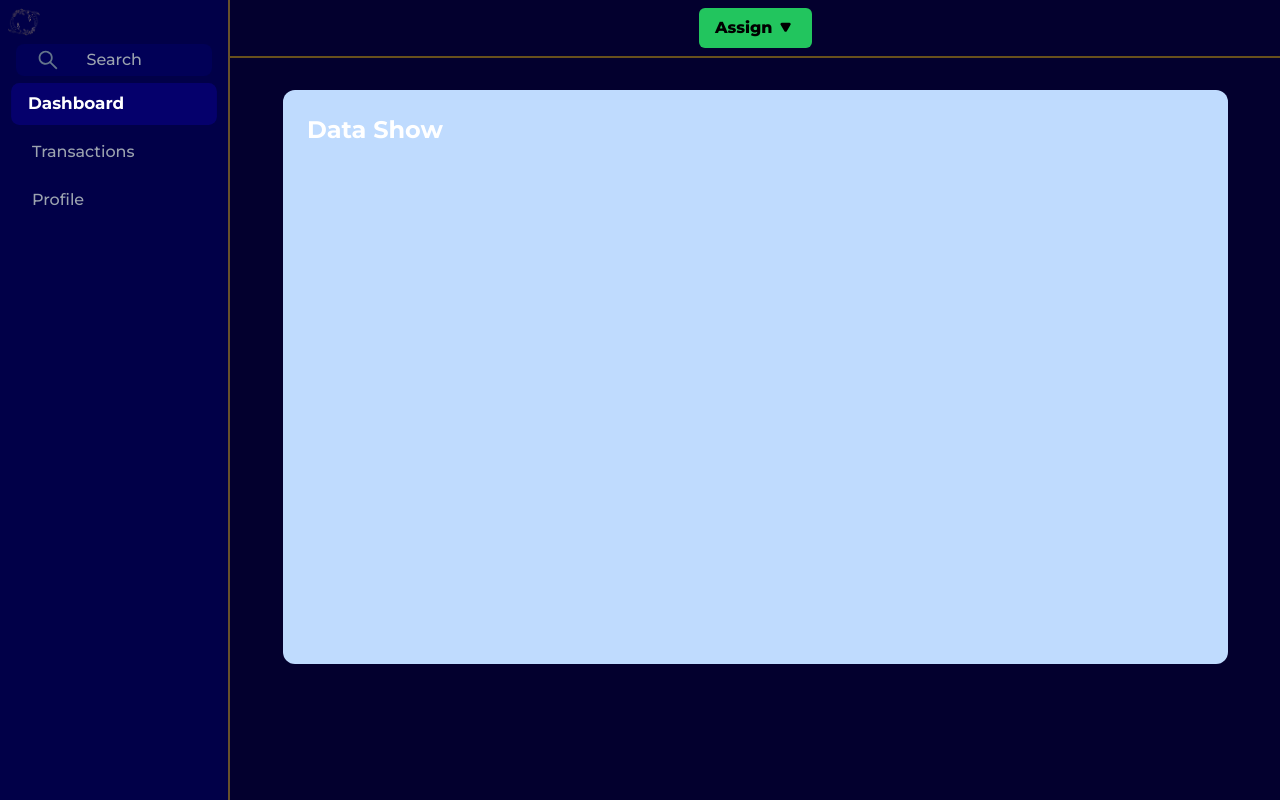
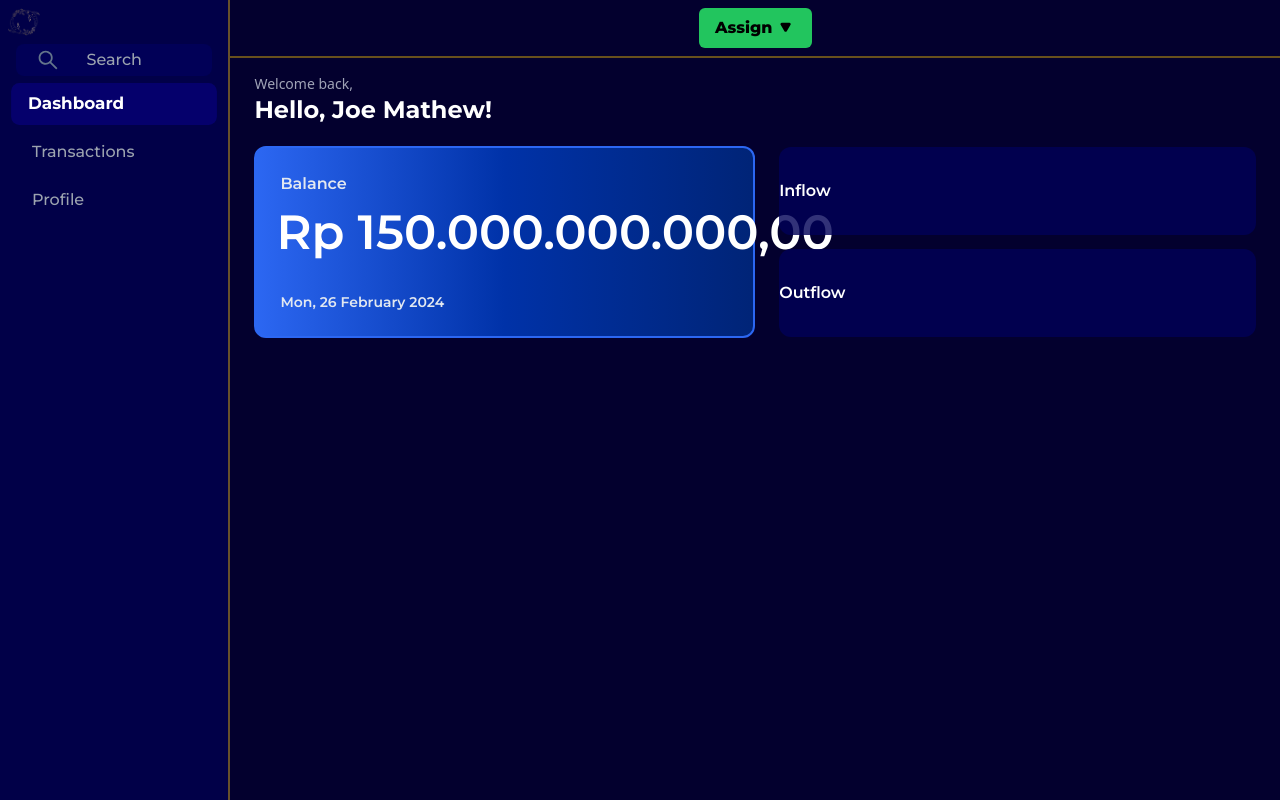
Before and after one commit to zerothy/ristek-pisces, a Next.js app: page / in a window 1280 px wide. Built offline with nearby package versions, Linux system fonts and the light colour scheme.

Commit message:
Add data folder and balance

```diff
--- /dev/null
+++ b/src/data/account.json
@@ -0,0 +1,4 @@
+{
+    "name": "Joe Mathew",
+    "balance": 150000000000
+}
--- a/src/pages/index.tsx
+++ b/src/pages/index.tsx
@@ -4,6 +4,8 @@ import Head from "next/head";
 import { useState } from "react";
 import { useEffect } from "react";
 import React from "react";
+import data from "../data/data.json";
+import account from "../data/account.json";
 
 import { TbTriangleInvertedFilled } from "react-icons/tb";
 import { IoMdCheckmarkCircleOutline } from "react-icons/io";
@@ -25,10 +27,10 @@ const HomeHeader: React.FC = () => {
 
   const [showModal, setShowModal] = useState(false);
 
-  const [value, setValue] = useState<number>(NaN);
+  const [value, setValue] = useState<number>('' as unknown as number);
   const handleInputChange = (e: React.ChangeEvent<HTMLInputElement>) => {
-    if (e.target.value === "") return setValue(NaN);
-    if (parseInt(e.target.value) < 0) return setValue(NaN);
+    if (e.target.value === "") return setValue('' as unknown as number);
+    if (parseInt(e.target.value) < 0) return setValue('' as unknown as number);
     if (parseInt(e.target.value) > 1000000000) return setValue(1000000000);
     setValue(parseInt(e.target.value));
   };
@@ -71,11 +73,11 @@ const HomeHeader: React.FC = () => {
               max={1000000000}
             />
             <div className="flex justify-evenly p-4 w-full">
-              <div onMouseDown={handleReceiveMouseDown} onMouseUp={handleReceiveMouseUp} className={`bg-[#9092ff] text-gray-900 duration-150 cursor-pointer transition-all py-2 px-4 font-monserrat font-bold rounded-3xl ${receiveMouseDown ? 'scale-100' : 'hover:scale-105'}`}>
+              <div onMouseDown={handleReceiveMouseDown} onMouseUp={handleReceiveMouseUp} className={`bg-[#9092ff] text-gray-900 duration-150 cursor-pointer transition-all py-2 px-4 font-monserrat font-bold rounded-3xl ${receiveMouseDown ? 'scale-100 duration-75' : 'hover:scale-105'}`}>
                 <IoMdCheckmarkCircleOutline className="inline-block mb-[0.2rem] mr-2" />
                 Receive
               </div>
-              <div onMouseDown={handleSpendMouseDown} onMouseUp={handleSpendMouseUp} className={`bg-[#575899] text-slate-200 duration-150 cursor-pointer transition-all pl-4 py-2 pr-5 font-monserrat font-bold rounded-3xl ${spendMouseDown ? 'scale-100' : 'hover:scale-105'}`}>
+              <div onMouseDown={handleSpendMouseDown} onMouseUp={handleSpendMouseUp} className={`bg-[#575899] text-slate-200 duration-150 cursor-pointer transition-all pl-4 py-2 pr-5 font-monserrat font-bold rounded-3xl ${spendMouseDown ? 'scale-100 duration-75' : 'hover:scale-105'}`}>
                 <RiMoneyDollarCircleLine className="inline-block mb-[0.2rem] mr-2 text-xl" />
                 Spend
               </div>
@@ -88,10 +90,29 @@ const HomeHeader: React.FC = () => {
 }
 
 const DataShow: React.FC = () => {
+  const [date, setDate] = useState(new Date());
+  const days = ['Sun', 'Mon', 'Tue', 'Wed', 'Thu', 'Fri', 'Sat'];
+
+  const formatCurrency = (amount: number) => {
+    return amount.toLocaleString('id-ID', { style: 'currency', currency: 'IDR' });
+  }
+
   return (
-    <div className="flex justify-center items-center py-8">
-      <div className="bg-blue-200 w-[90%] h-[35.85rem] rounded-xl p-6">
-        <div className="text-white font-monserrat font-bold text-2xl">Data Show</div>
+    <div className="py-4 px-6">
+      <div className="text-slate-200 opacity-70 text-sm">Welcome back,</div>
+      <div className="text-white font-monserrat font-bold text-2xl">Hello, {account.name}!</div>
+      <div className="flex flex-column">
+        <div className="font-monserrat text-slate-200 font-semibold bg-gradient-to-r from-[#2c67f2] via-[#0032a8] to-[#002477] border-2 border-solid border-[#2c67f2] w-[50%] h-48 rounded-xl mt-5">
+          <div className="pt-6 pl-6">Balance</div>
+          <div className="text-5xl pl-5 pt-3 text-white">
+            {formatCurrency(account.balance)}
+          </div>
+          <div className="text-sm pl-6 pt-9">{days[date.getDay()]}, {date.toLocaleDateString('en-GB', { year: 'numeric', month: 'long', day: 'numeric' })}</div>
+        </div>
+        <div className="text-white font-monserrat font-semibold pt-5 w-[50%] flex flex-col justify-evenly pl-6 space-y-3">
+          <div className="bg-[#010057cd] py-8 rounded-xl">Inflow</div>
+          <div className="bg-[#010057cd] py-8 rounded-xl">Outflow</div>
+        </div>
       </div>
     </div>
   );
```
Also changed, not shown: src/data/data.json (+31 -0 lines).
